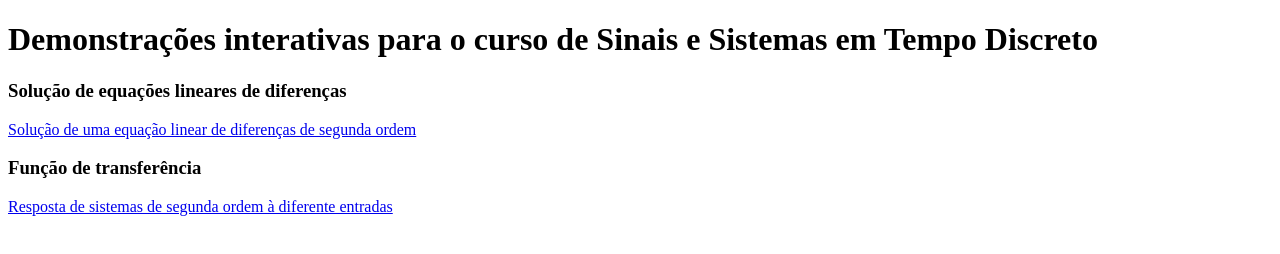
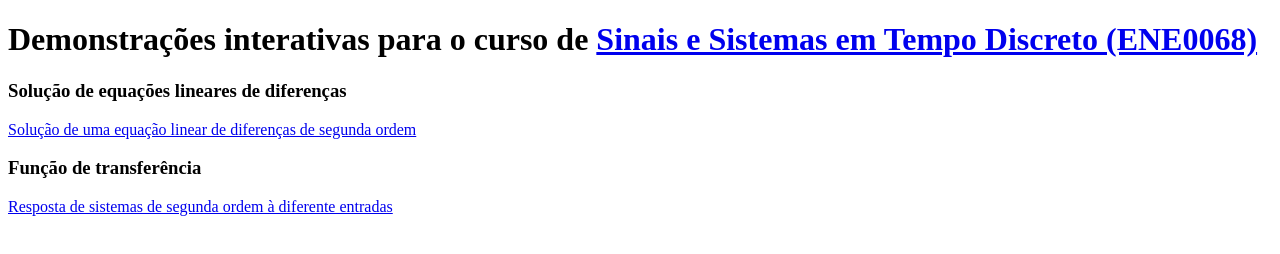
Before and after one commit to htadashi/ENE0068, a plain HTML site: page index.html in a window 1280 px wide. Drawn offline with Linux system fonts and the light colour scheme.

Commit message:
Added link to ENE0068 course page

```diff
--- a/index.html
+++ b/index.html
@@ -7,7 +7,7 @@
 </head>
 <body>
     <h1>
-      Demonstrações interativas para o curso de Sinais e Sistemas em Tempo Discreto
+      Demonstrações interativas para o curso de <a href="https://tinyurl.com/ENE0068">Sinais e Sistemas em Tempo Discreto (ENE0068)</a>
     </h1>
 
     <h3>
```
